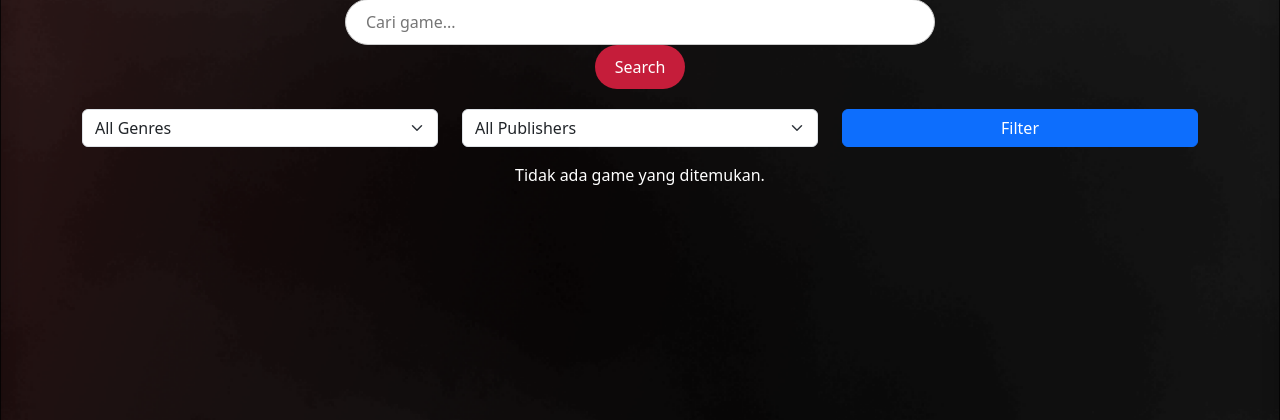
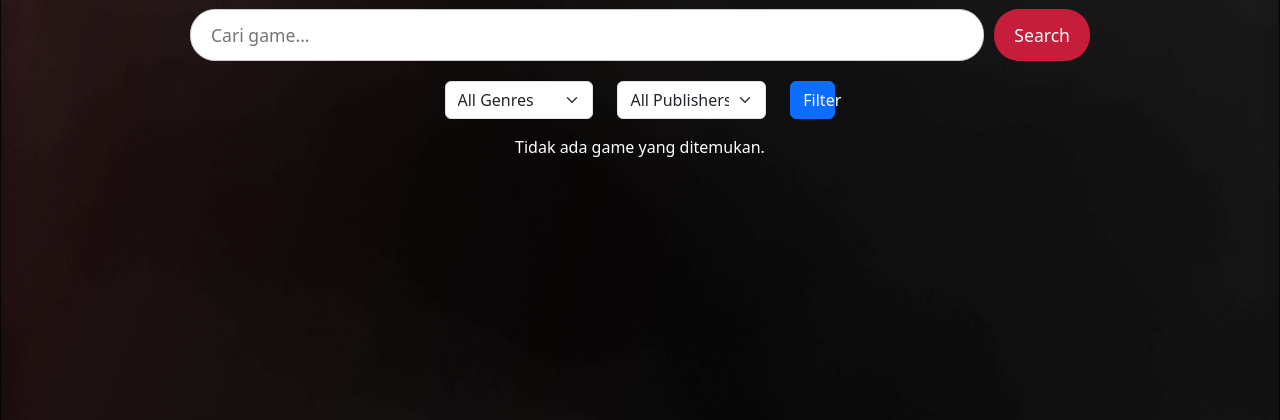
Before and after one commit to D3VIDE/tekweb_project, a PHP site: page /store.php in a window 1280 px wide. Shown: the part 347-767 px from the top of the page. Run offline with PHP 8.4, Linux system fonts and the light colour scheme; data that the repository does not hold is empty.

Commit message:
frontend store

```diff
--- a/main_form/store.php
+++ b/main_form/store.php
@@ -102,18 +102,10 @@ if ($is_logged_in) {
     <meta charset="utf-8">
     <meta name="viewport" content="width=device-width, initial-scale=1">
     <title>Store</title>
+    <link rel="icon" href="../assets/UAP.ico" type="image/x-icon">
     <link href="https://cdn.jsdelivr.net/npm/bootstrap@5.3.3/dist/css/bootstrap.min.css" rel="stylesheet">
     <link href="https://cdn.jsdelivr.net/npm/bootstrap-icons/font/bootstrap-icons.css" rel="stylesheet">
     <style>
-        .card-game {
-            border-radius: 10px;
-            overflow: hidden;
-            box-shadow: 0 4px 8px rgba(0, 0, 0, 0.2);
-        }
-        .card-game img {
-            height: 200px;
-            object-fit: cover;
-        }
         .navbar {
         background-color: #2C2C2C; /* Tetap abu-abu gelap */
         font-family: Arial, sans-serif;
@@ -185,26 +177,79 @@ if ($is_logged_in) {
         }
 
         .search-bar {
-            width: 50%;
-            margin: 20px auto;
+        display: flex;
+        justify-content: center;
+        align-items: center;
+        margin-top: 30px;
+        margin-bottom: 20px;
+        width: 100%; /* Menggunakan full width */
     }
+
+    .search-bar form {
+        display: flex;
+        gap: 10px;
+        width: 80%; /* Atur lebar form untuk memastikan input lebih panjang */
+        max-width: 900px; /* Batas maksimum lebar */
+        margin: 0 auto; /* Memastikan form berada di tengah */
+    }
+
     .search-bar input {
+        flex: 1; /* Input akan mengambil sisa ruang yang tersedia */
+        padding: 12px 20px;
         border-radius: 25px;
-            padding: 10px 20px;
         border: 1px solid #ccc;
-            width: calc(100% - 50px);
-            display: inline-block;
+        font-size: 1.1rem;
     }
+
     .search-bar button {
+        border-radius: 25px;
+        padding: 12px 20px;
         background-color: #c51d3a;
         color: white;
         border: none;
-            border-radius: 25px;
-            padding: 10px 20px;
+        font-size: 1.1rem;
         cursor: pointer;
     }
+
     .search-bar button:hover {
         background-color: #a4162a;
+    }
+    /* Filter Buttons: Smaller size */
+    .filter-button {
+        font-size: 0.9rem; /* Perkecil ukuran teks */
+        padding: 5px 10px;
+    }
+    .card {
+    display: flex;
+    flex-direction: column;
+    height: 100%;
+}
+
+.card-body {
+    flex-grow: 1; /* Membuat konten card mengisi ruang yang tersedia */
+}
+
+.card-img-top {
+    height: 200px; /* Menentukan tinggi gambar */
+    object-fit: cover; /* Membuat gambar menutupi area yang tersedia */
+}
+
+.btn {
+    margin-top: auto; /* Menjaga agar tombol tetap di bawah */
+    transition: transform 0.2s; /* Memberikan efek hover pada tombol */
+}
+
+.btn:hover {
+    transform: scale(1.05); /* Efek zoom saat hover */
+}
+
+.card-text {
+    height: 80px; /* Membatasi tinggi deskripsi game agar lebih rapi */
+    overflow: hidden; /* Menyembunyikan teks yang melebihi batas */
+}
+
+.card-footer {
+    text-align: center; /* Mengatur footer untuk tombol agar rata tengah */
 }
     </style>
 </head>
@@ -264,9 +309,9 @@ if ($is_logged_in) {
     </div>
 
     <!-- Filter Genre dan Publisher -->
-<div class="container my-3">
+<div class="container my-3 d-flex justify-content-center">
     <form method="GET" action="" class="row">
-        <div class="col-md-4">
+        <div class="col-md-5">
             <select name="genre" class="form-select">
                 <option value="">All Genres</option>
                 <?php while ($row = $genresResult->fetch_assoc()): ?>
@@ -276,7 +321,7 @@ if ($is_logged_in) {
                 <?php endwhile; ?>
             </select>
         </div>
-        <div class="col-md-4">
+        <div class="col-md-5">
             <select name="publisher" class="form-select">
                 <option value="">All Publishers</option>
                 <?php while ($row = $publishersResult->fetch_assoc()): ?>
@@ -286,7 +331,7 @@ if ($is_logged_in) {
                 <?php endwhile; ?>
             </select>
         </div>
-        <div class="col-md-4">
+        <div class="col-md-2">
             <button type="submit" class="btn btn-primary w-100">Filter</button>
         </div>
     </form>
```
Lines whose indentation alone changed are shown as unchanged.
